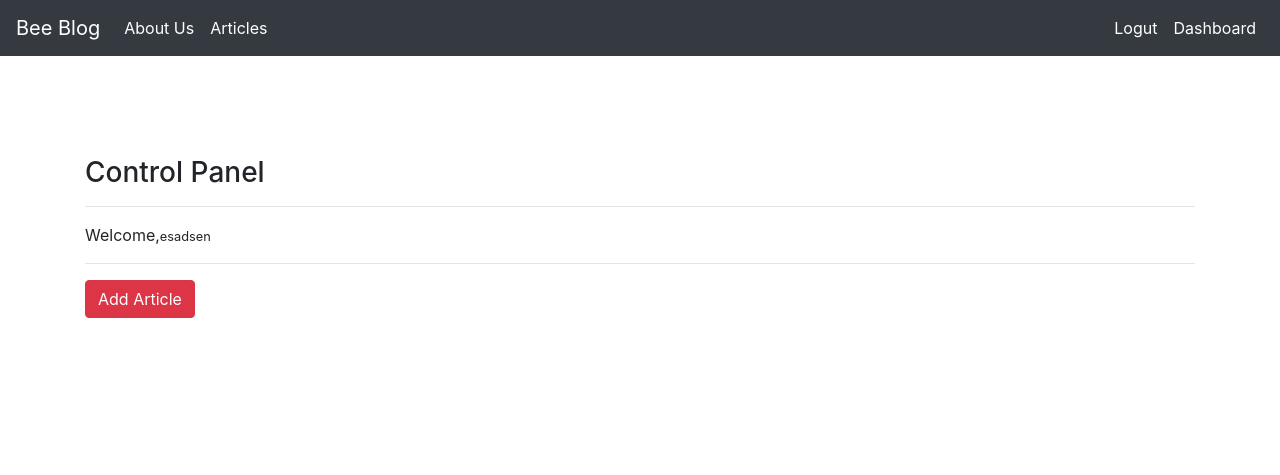
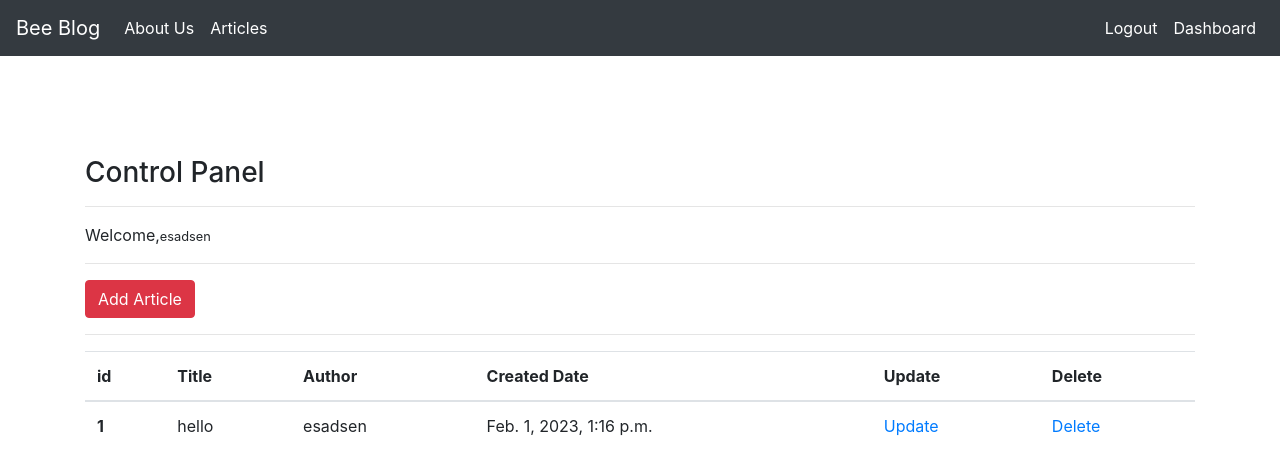
Before and after one commit to Blankbee/django-BlogProject, a Django app: page /articles/dashboard/ in a window 1280 px wide. Shown: the top 475 px of the page. Run offline with Django 4.2, Linux system fonts and the light colour scheme; a user stored in the database is signed in; data comes from the database, SQL or seed files in the repository; both versions use the stored data as it was after the commit; some libraries are stand-ins or nearby versions.

Commit message:
created article dashboard

```diff
--- a/article/views.py
+++ b/article/views.py
@@ -1,6 +1,7 @@
 from django.shortcuts import render,redirect
 from .forms import ArticleForm
 from django.contrib import messages
+from .models import Article
 
 # Create your views here.
 def index(request):
@@ -8,7 +9,11 @@ def index(request):
 def about(request):
     return render(request,"about.html")
 def dashboard(request):
-    return render(request,"dashboard.html")
+    articles=Article.objects.filter(author=request.user)
+    context={
+        "articles":articles
+    }
+    return render(request,"dashboard.html",context)
 def addArticle(request):#Aynı formu oluştururken olduğu gibi appin modeli olduğundan kolayca ona kaydeder.
     form=ArticleForm(request.POST or None)
     if form.is_valid():
--- a/templates/dashboard.html
+++ b/templates/dashboard.html
@@ -8,6 +8,37 @@
 </p>
 <hr>
 <a class="btn btn-danger" href="/articles/addarticle">Add Article</a>
+<hr>
+{%if articles%}
+<table class="table">
+    <thead>
+      <tr>
+        <th scope="col">id</th>
+        <th scope="col">Title</th>
+        <th scope="col">Author</th>
+        <th scope="col">Created Date</th>
+        <th scope="col">Update</th>
+        <th scope="col">Delete</th>
 
 
+      </tr>
+    </thead>
+    <tbody>
+    {%for article in articles%}
+      <tr>
+        <th scope="row">{{article.id}}</th>
+        <td>{{article.title}}</td>
+        <td>{{article.author}}</td>
+        <td>{{article.created_date}}</td>
+        <td><a href="/articles/update/{{article.id}}">Update</a></td>
+        <td><a href="/articles/update/{{article.id}}">Delete</a></td>
+
+      </tr>
+    {%endfor%}
+    </tbody>
+  </table>
+{%else%}
+<div class="alert alert-danger">You dont have any articles yet.</div>
+{%endif%}
+
 {% endblock body %}
--- a/templates/includes/navbar.html
+++ b/templates/includes/navbar.html
@@ -15,7 +15,7 @@
       <ul class="navbar-nav ml-auto">
             {% if request.user.is_authenticated %}
             <li class="nav-item active">
-              <a class="nav-link" href="/user/logout">Logut <span class="sr-only">(current)</span></a>
+              <a class="nav-link" href="/user/logout">Logout <span class="sr-only">(current)</span></a>
             </li>
             <li class="nav-item active">
               <a class="nav-link" href="/articles/dashboard">Dashboard <span class="sr-only">(current)</span></a>
```
Also changed, not shown: db.sqlite3.
